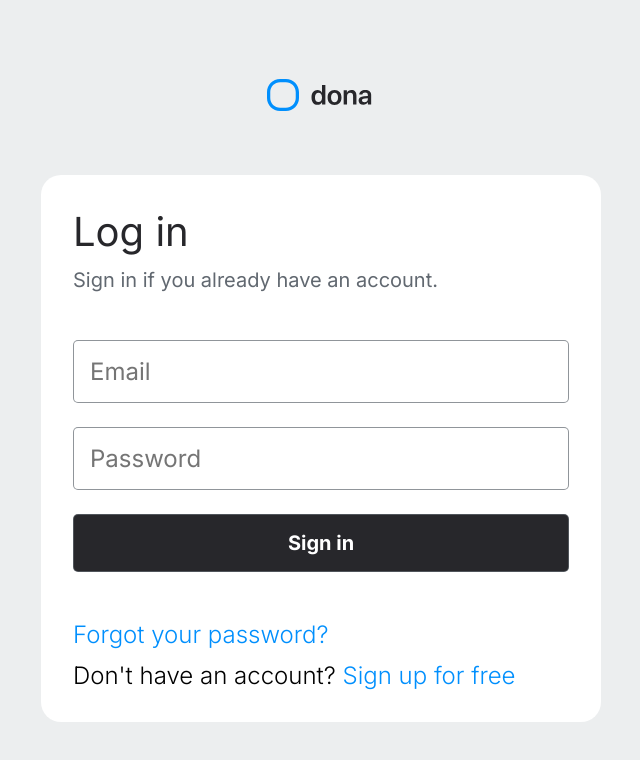
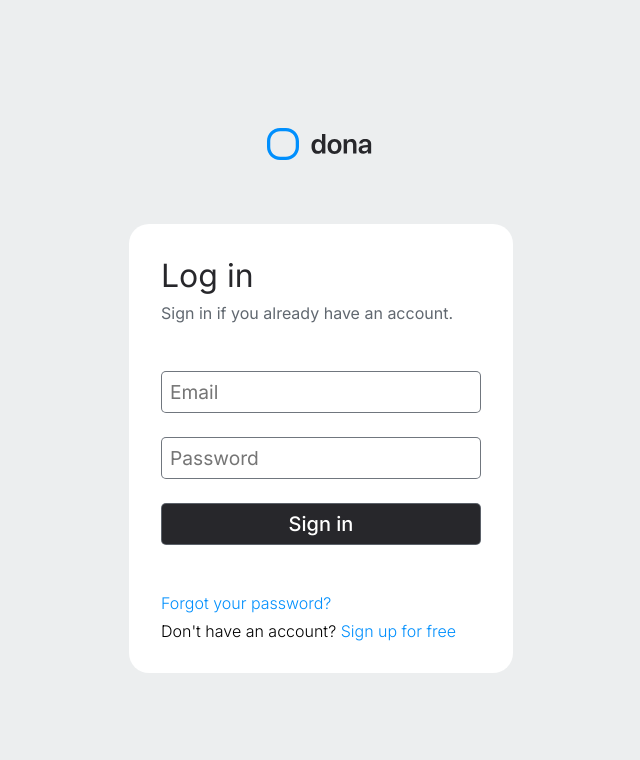
Before and after one commit to Dewaley/dona, a Vue app: page /login in a window 1280 px wide. Shown: the top 760 px of the page, without its empty margins (319-959 px from the left). Built offline with nearby package versions, Linux system fonts and the light colour scheme.

Commit message:
Initial look of login page

```diff
--- a/src/views/LoginView.vue
+++ b/src/views/LoginView.vue
@@ -33,7 +33,6 @@ import IconDetailed from "../components/icons/IconDetailed.vue";
 <style scoped>
 /* Mobile first design*/
 main {
-  width: 100vw;
   min-height: 100vh;
   display: flex;
   flex-direction: column;
@@ -47,7 +46,7 @@ main {
 form {
   background-color: white;
   width: 85vw;
-  max-width: 35rem;
+  max-width: 24rem;
   border-radius: 20px;
   padding: 2rem;
   display: flex;
@@ -59,16 +58,17 @@ form {
 .help {
   display: flex;
   flex-direction: column;
-  gap: 0.75rem;
+  gap: 0.5rem;
+  width: 100%;
 }
 
 .header h1 {
-  font-size: 2.5rem;
+  font-size: 2rem;
   color: rgb(39, 39, 43);
 }
 
 .header p {
-  font-size: 1.25rem;
+  font-size: 1rem;
   color: rgb(97, 104, 112);
 }
 
@@ -76,14 +76,15 @@ form {
   display: flex;
   flex-direction: column;
   gap: 1.5rem;
+  width: 100%;
 }
 
 .fields input,
 .fields button {
-  border: 1px solid rgb(97, 104, 112, 0.7);
+  border: 1px solid rgb(97, 104, 112, 0.9);
   border-radius: 5px;
-  font-size: 1.5rem;
-  padding: 1rem;
+  font-size: 1.2rem;
+  padding: 0.5rem;
 }
 
 .fields input:focus {
@@ -94,11 +95,13 @@ form {
   background-color: #27272b;
   color: white;
   font-size: 1.25rem;
-  font-weight: 700;
+  font-weight: 500;
+  cursor: pointer;
 }
 
 .help {
-  font-size: 1.5rem;
+  font-size: 1rem;
+  width: 100%;
 }
 
 .help p {
```
